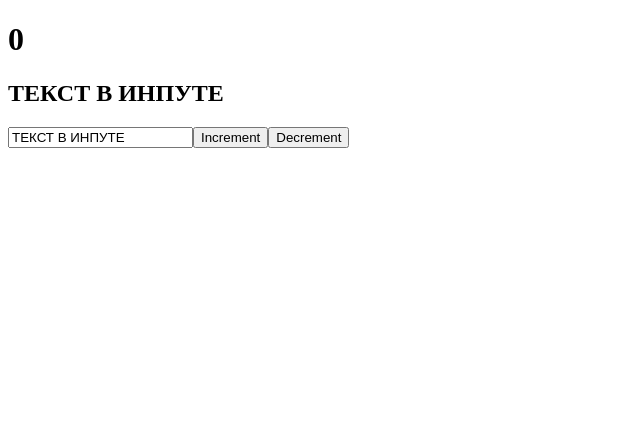
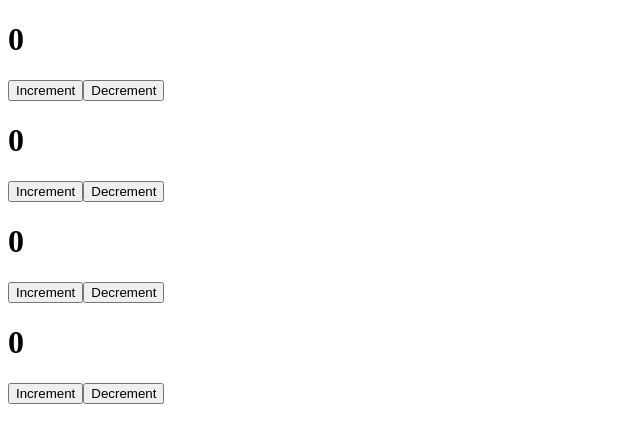
Before and after one commit to ArtemBakhmatov/react_project, a React (Create React App) app: page / in a window 1280 px wide. Shown: the top 442 px of the page, without its empty margins (0-640 px from the left). Built offline with nearby package versions, Linux system fonts and the light colour scheme.

Commit message:
Функциональный компонент Counter

```diff
--- a/src/App.js
+++ b/src/App.js
@@ -1,25 +1,12 @@
 import React, { useState } from "react";
+import Counter from "./components/Counter";
 function App() {
-	const [likes, setLikes] = useState(0);
-	const [value, setValue] = useState('ТЕКСТ В ИНПУТЕ')
-
-	function increment() {
-		setLikes(likes + 1);
-	}
-
-	function decrement() {
-		setLikes(likes - 1);
-	}
 	return (
 		<div className="App">
-			<h1>{likes}</h1>
-			<h2>{value}</h2>
-			<input
-				type="text"
-				value={value}
-				onChange={event => setValue(event.target.value)} />
-			<button onClick={increment}>Increment</button>
-			<button onClick={decrement}>Decrement</button>
+			<Counter />
+			<Counter />
+			<Counter />
+			<Counter />
 		</div>
 	);
 }
--- /dev/null
+++ b/src/components/Counter.js
@@ -0,0 +1,23 @@
+import React, { useState } from 'react';
+
+const Counter = function() {
+    const [count, setCount] = useState(0);
+
+    function increment() {
+		setCount(count + 1);
+	}
+
+	function decrement() {
+		setCount(count - 1);
+	}
+
+    return (
+        <div>
+            <h1>{count}</h1>
+            <button onClick={increment}>Increment</button>
+			<button onClick={decrement}>Decrement</button>
+        </div>
+    );
+};
+
+export default Counter;
```
